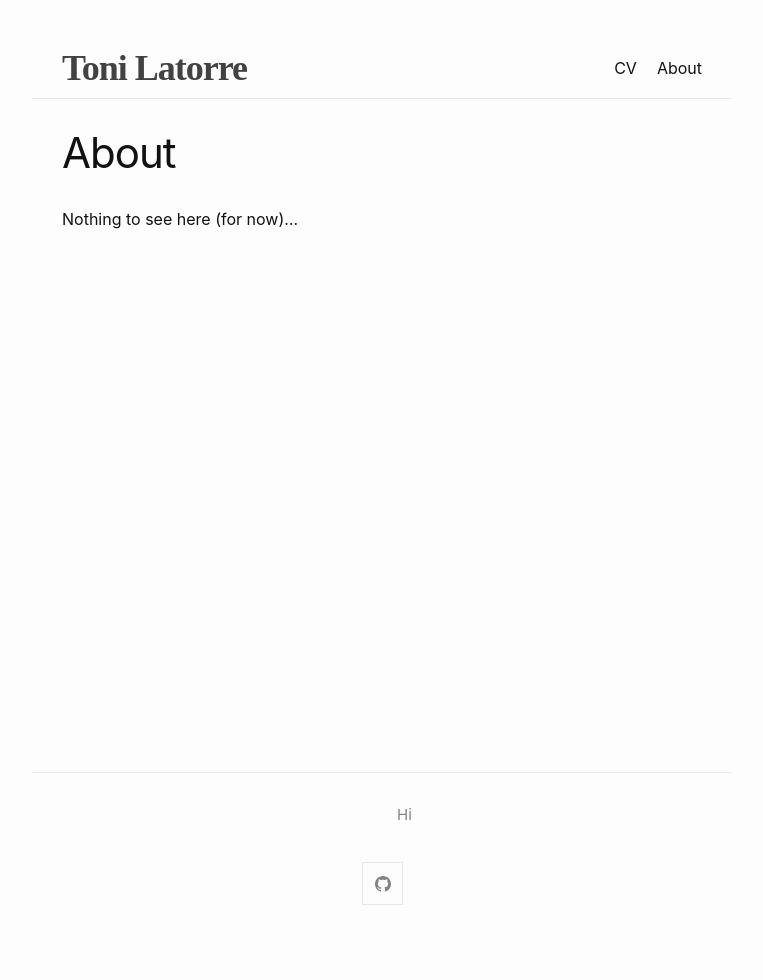
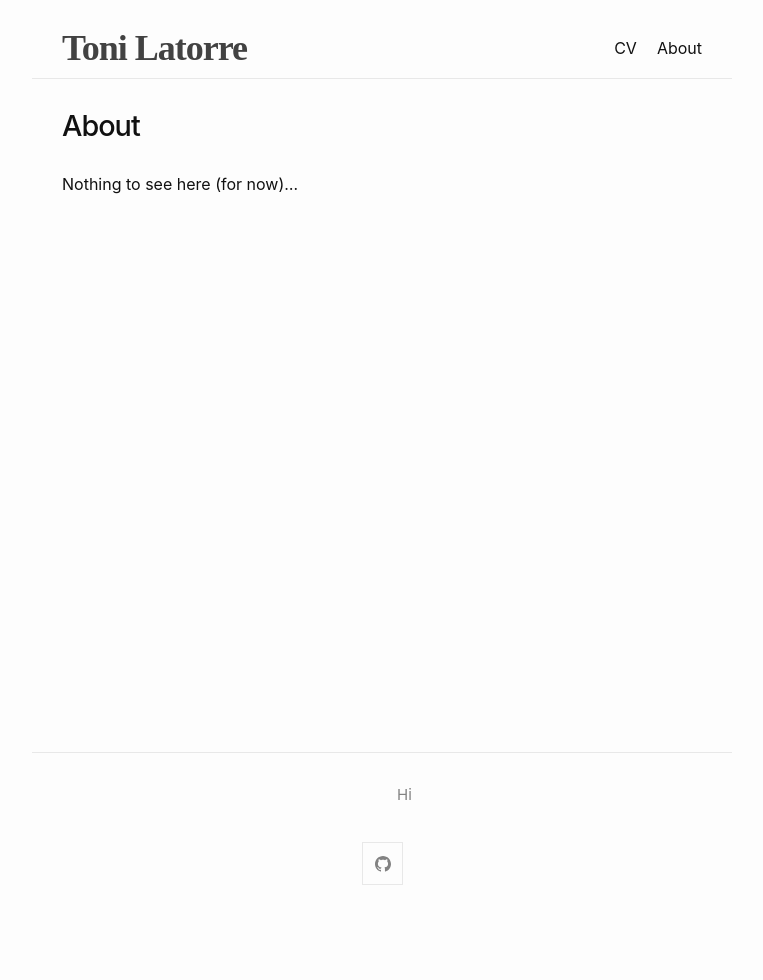
Before and after one commit to tonilatorrec/tonilatorrec.github.io, a Jekyll site: the page built from about.markdown, in a window 1280 px wide. Shown: the whole page, without its empty margins (258-1021 px from the left). Built offline with Jekyll 4.4.1, drawn with Linux system fonts in a browser that asks for light colours; after the commit the page ends 940 px from its top, so only the background shows below that.

Commit message:
reduced size of titles

```diff
--- a/_sass/minima/custom-styles.scss
+++ b/_sass/minima/custom-styles.scss
@@ -3,7 +3,7 @@
 
 .post-link {
     display: inline;
-    @include relative-font-size(1.5);
+    @include relative-font-size(1.2);
   }
 
 .site-title {
@@ -19,12 +19,37 @@
 /**
  * Reset some basic elements
  */
- body {
-   padding: 20px 0;
- }
 
  body {
     margin:20px auto;
     max-width:700px;
     // padding: 0 10px;
   }
+
+.post-title,
+.post-content h1 {
+  @include relative-font-size(1.8);
+  font-weight: 500;
+
+  @media screen and (min-width: $on-large) {
+    @include relative-font-size(1.8);
+  }
+}
+
+.post-content {
+  h2 {
+    @include relative-font-size(1.66);
+
+    @media screen and (min-width: $on-large) {
+      @include relative-font-size(1.66);
+    }
+  }
+
+  h3 {
+    @include relative-font-size(1.375);
+
+    @media screen and (min-width: $on-large) {
+      @include relative-font-size(1.5);
+    }
+  }
+}
```
